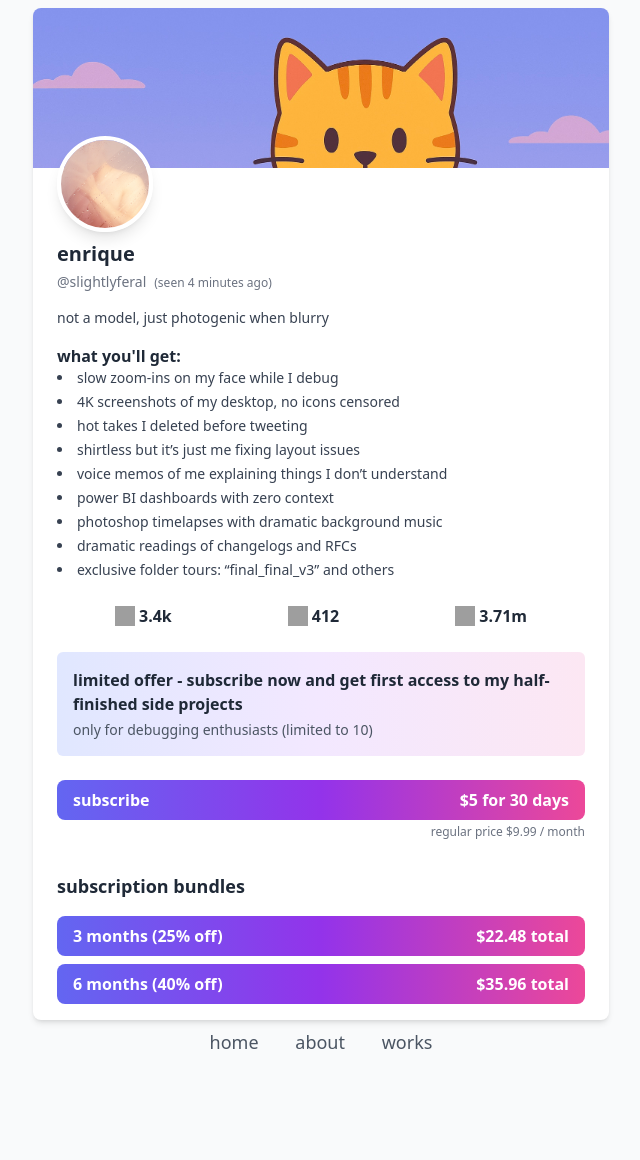
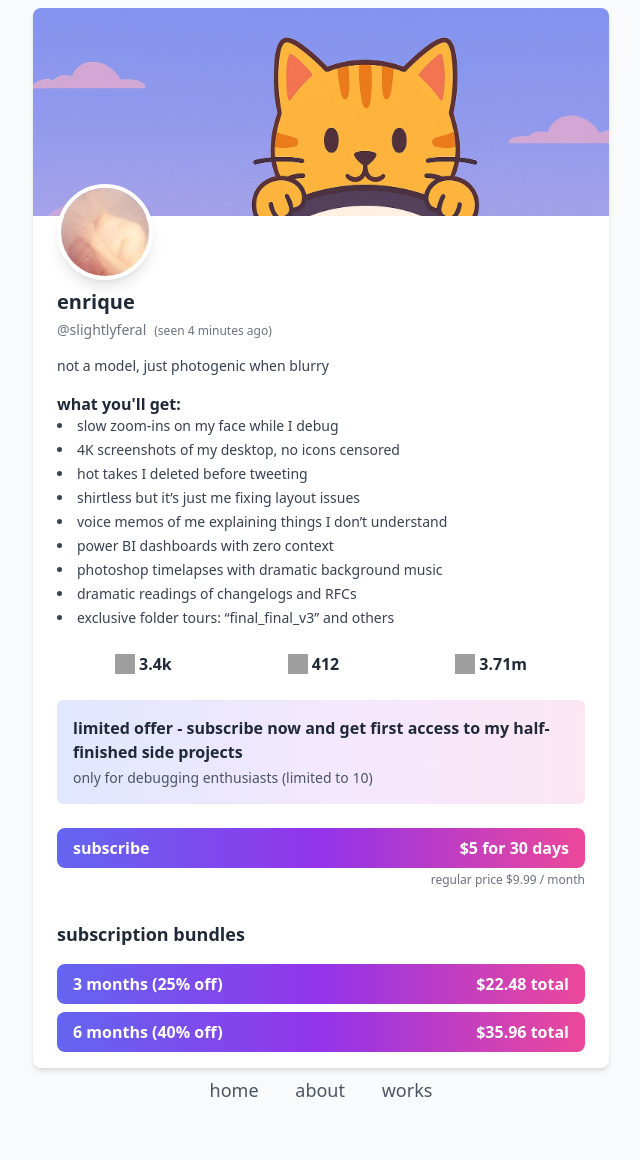
Before and after one commit to enriquebarragan/enriquebarragan.github.io, a Jekyll site: the page built from rips/onlyfans/index.md, in a window 1280 px wide. Shown: the whole page, without its empty margins (319-959 px from the left). Built offline with Jekyll 4.4.1, drawn with Linux system fonts in a browser that asks for light colours; nearby versions of some CDN libraries; before the commit the page ends 1112 px from its top, so only the background shows below that; grey boxes are pictures that could not be loaded.

Commit message:
Update index.md

```diff
--- a/rips/onlyfans/index.md
+++ b/rips/onlyfans/index.md
@@ -6,12 +6,12 @@
 
 <div class="w-full max-w-full sm:max-w-lg lg:max-w-xl mx-auto bg-white shadow-md rounded-lg overflow-hidden mt-2">
   <!-- cover image -->
-  <img src="/assets/images/of-cat-cover.png" alt="cover image" class="w-full h-40 object-cover object-top">
+  <img src="/assets/images/of-cat-cover.png" alt="cover image" class="w-full h-52 object-cover object-top">
 
   <div class="px-6 py-4">
     <!-- profile picture -->
     <div class="flex -mt-12">
-      <img src="/assets/images/of-pfp.jpg" alt="profile picture" class="w-24 h-24 rounded-full border-4 border-white shadow-lg">
+      <img src="/assets/images/of-pfp.JPG" alt="profile picture" class="w-24 h-24 rounded-full border-4 border-white shadow-lg">
     </div>
 
 
```
